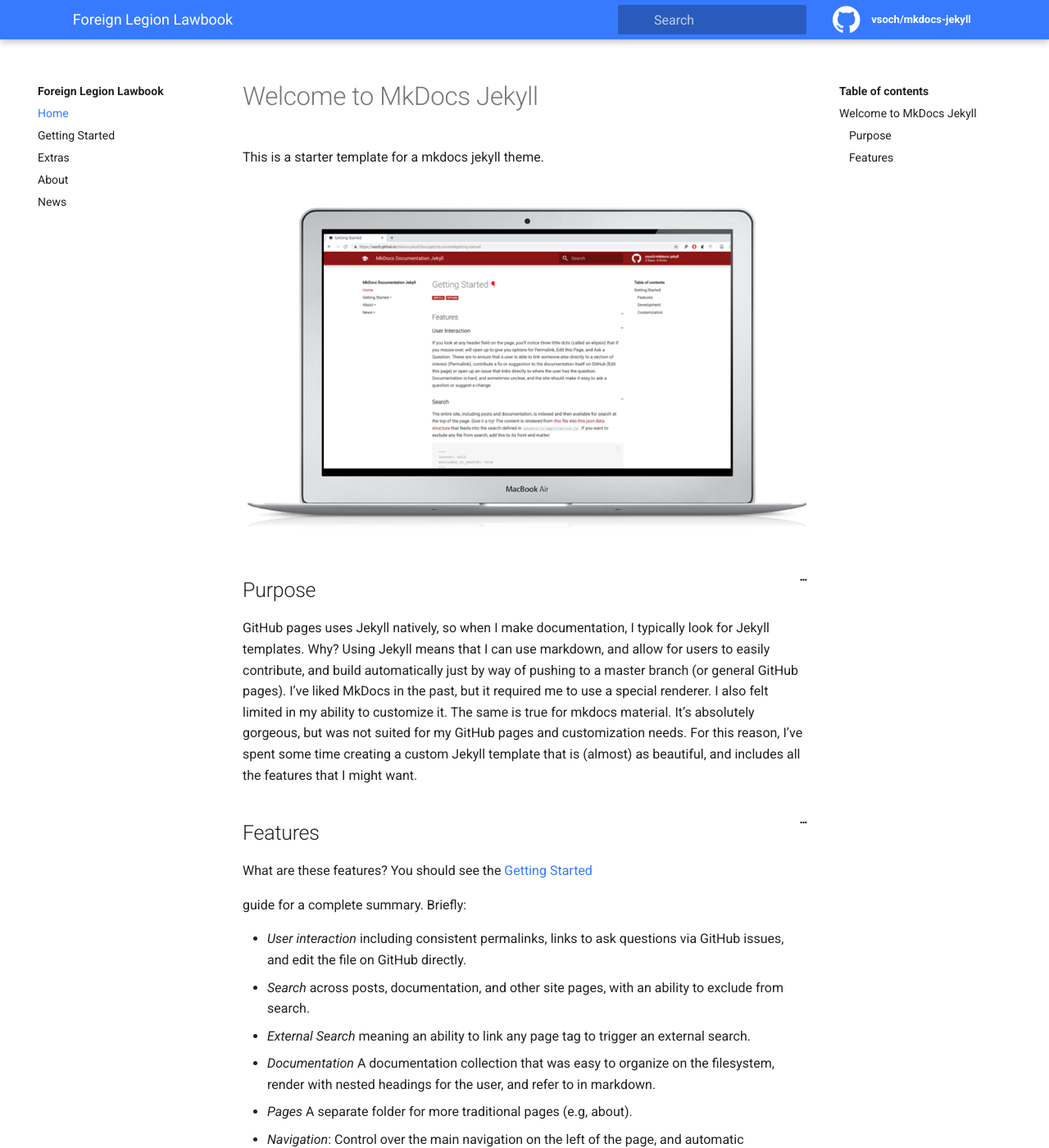
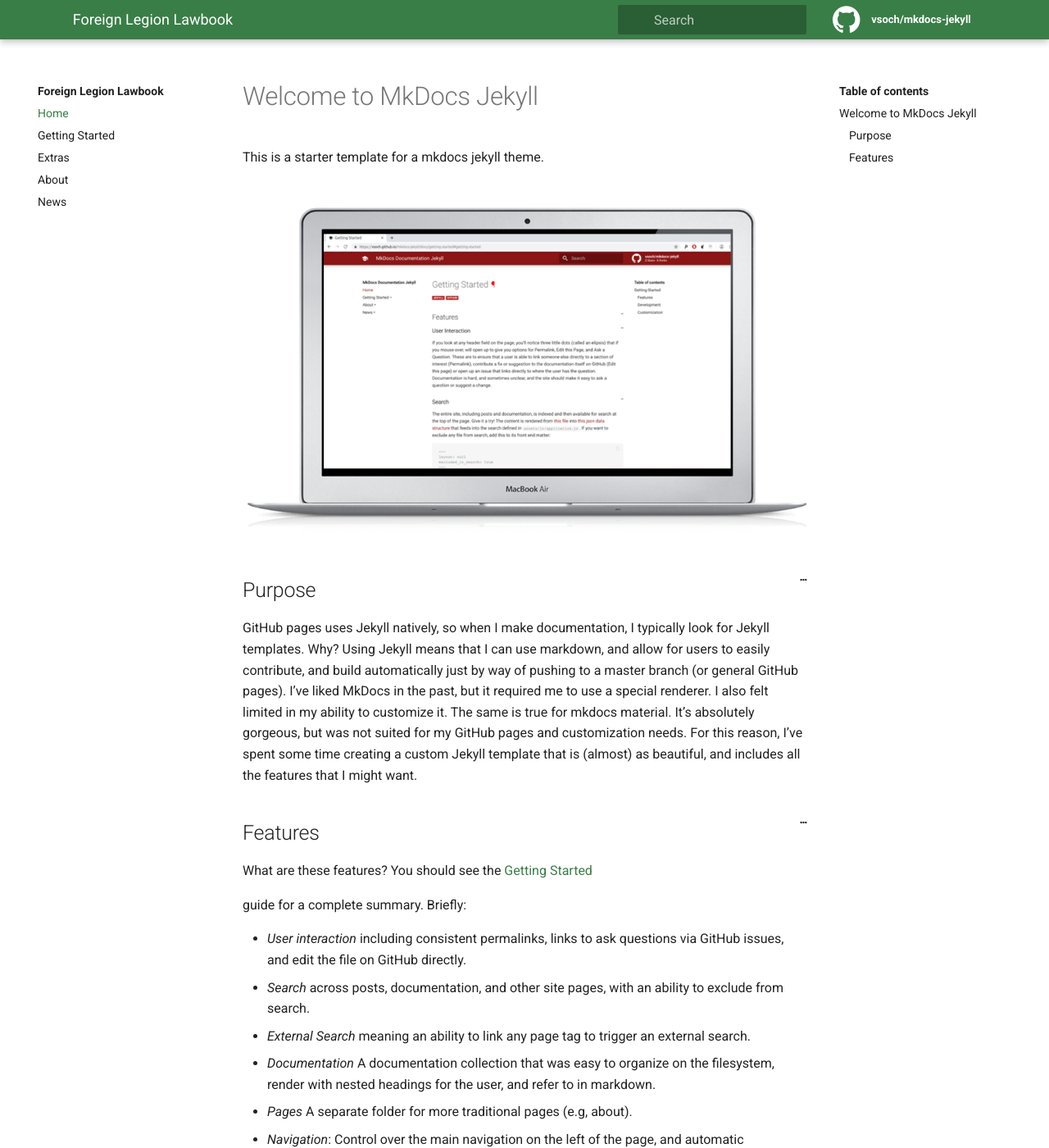
Before and after one commit to kalkoentje1234-github/ForeignLegion, a Jekyll site: the page built from pages/index.md, in a window 1280 px wide and 1400 px high. Shown: the whole window at 82% size. Built offline with Jekyll 4.4.1, drawn with Linux system fonts in a browser that asks for light colours.

Commit message:
Update _config.yml

```diff
--- a/_config.yml
+++ b/_config.yml
@@ -42,7 +42,7 @@ dockerhub: vanessa
 # If commented, will use material hat theme
 # logo: "assets/img/logo/SRCC-square-red.png"
 logo_width: 34
-color: "#377aff" # primary color for header, buttons
+color: "#397e47" # primary color for header, buttons
 
 # Build settings
 markdown: kramdown
```
